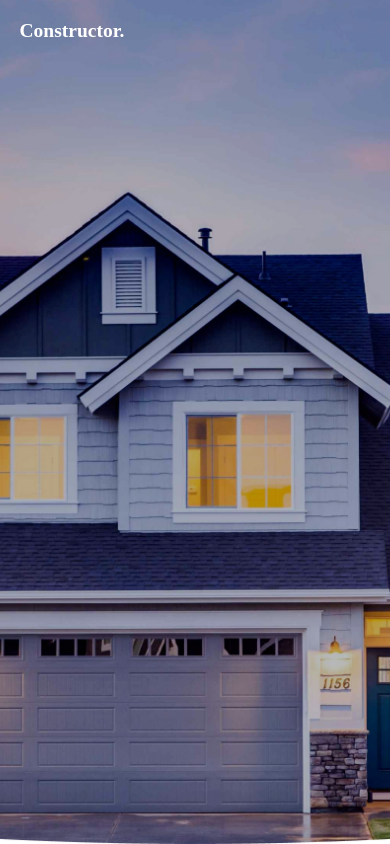
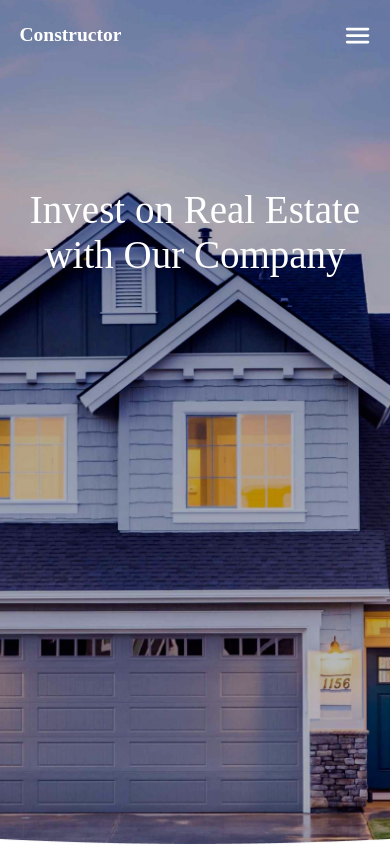
Before and after one commit to emily883/RealState, a React (Vite) app: page / in a window 390 px wide. Built offline with nearby package versions, Linux system fonts and the light colour scheme.

Commit message:
Header Done and responsive falta menu :v

```diff
--- a/_variables.scss
+++ b/_variables.scss
@@ -11,7 +11,5 @@ $FontFamily: 'Roboto';
 // BreakPoints
 
 $breakpoints: (
-  'phone': 640px,
-  'tablet': 768px,
-  'desktop': 1024px,
+  'small': 640px,
 ) !default;
--- a/package.json
+++ b/package.json
@@ -29,7 +29,6 @@
     "eslint-plugin-react": "^7.32.2",
     "prettier": "^2.8.4",
     "react": "^18.2.0",
-    "react-bootstrap": "^2.7.2",
     "react-dom": "^18.2.0"
   },
   "devDependencies": {
--- a/src/Layouts/Header/Header.module.scss
+++ b/src/Layouts/Header/Header.module.scss
@@ -1,8 +1,8 @@
 @use '../../../variables' as v;
-// @use "sass:map";
+@use '../../../mixing.scss' as m;
+@use 'sass:map';
 
-// $Phone: map.get(v.$breakpoints, "phone");
-// $desktop: map.get(v.$breakpoints, "desktop");
+$small: map.get(v.$breakpoints, 'small');
 
 $assetPath: '../../assets/';
 
@@ -20,8 +20,48 @@ $assetPath: '../../assets/';
 .CenterInfo {
   display: flex;
   flex-direction: column;
+  align-items: center;
+  color: v.$ColorWhite;
+  margin: 35vw 0vw;
 
-  .Info {
-    display: flex;
+  @include m.break($small) {
+    margin: 5vw 0vw;
+  }
+
+  .RealEstateButton {
+    display: none;
+
+    @include m.break($small) {
+      display: flex;
+    }
   }
 }
+
+.WelcomeTitle {
+  font-size: 10vw;
+  text-align: center;
+
+  @include m.break($small) {
+    font-size: 4.5vw;
+    margin: 5vw;
+  }
+}
+
+.Info {
+  display: flex;
+  margin: 5vw;
+}
+
+.Direction,
+.PhoneNumber,
+.Email {
+  display: none;
+
+  @include m.break($small) {
+    display: flex;
+    align-items: center;
+    span {
+      margin: 0vw 5vw 0vw 2vw;
+    }
+  }
+}
--- a/src/Layouts/Header/Header.tsx
+++ b/src/Layouts/Header/Header.tsx
@@ -1,39 +1,39 @@
 import NavBar from '../../components/Navbar/Navbar';
 import style from './Header.module.scss';
 import React from 'react';
-// import NearMeRoundedIcon from '@mui/icons-material/NearMeRounded';
-// import LocalPhoneRoundedIcon from '@mui/icons-material/LocalPhoneRounded';
-// import EmailRoundedIcon from '@mui/icons-material/EmailRounded';
+import NearMeRoundedIcon from '@mui/icons-material/NearMeRounded';
+import LocalPhoneRoundedIcon from '@mui/icons-material/LocalPhoneRounded';
+import EmailRoundedIcon from '@mui/icons-material/EmailRounded';
 
 export default function Header() {
   return (
     <div className={style.HeaderContainer}>
       <div className={style.BackgroundImage}>
         <NavBar />
-        {/* <div className={style.CenterInfo}>
-          <div>
+        <div className={style.CenterInfo}>
+          <div className={style.RealEstateButton}>
             <span>Real Estate</span>
           </div>
-          <div>
+          <div className={style.WelcomeTitle}>
             <span>Invest on Real Estate with Our Company</span>
           </div>
           <div>
             <div className={style.Info}>
-              <div>
+              <div className={style.Direction}>
                 <NearMeRoundedIcon />
                 <span>225 S 1st St Brooklyn, NY 11211</span>
               </div>
-              <div>
+              <div className={style.PhoneNumber}>
                 <LocalPhoneRoundedIcon />
                 <span>(929) 356-0147</span>
               </div>
-              <div>
+              <div className={style.Email}>
                 <EmailRoundedIcon />
                 <span>anEmail@gmail.com</span>
               </div>
             </div>
           </div>
-        </div> */}
+        </div>
       </div>
     </div>
   );
--- a/src/components/Navbar/Navbar.module.scss
+++ b/src/components/Navbar/Navbar.module.scss
@@ -2,15 +2,14 @@
 @use '../../../mixing.scss' as m;
 @use 'sass:map';
 
-$Phone: map.get(v.$breakpoints, 'phone');
-$desktop: map.get(v.$breakpoints, 'desktop');
+$small: map.get(v.$breakpoints, 'small');
 
 .NavBarContainer {
   display: flex;
   justify-content: space-between;
   align-items: center;
 
-  @include m.break($desktop) {
+  @include m.break($small) {
     color: v.$ColorWhite;
     display: flex;
     align-items: center;
@@ -27,7 +26,7 @@ $desktop: map.get(v.$breakpoints, 'desktop');
   font-size: 5vw;
   font-weight: bold;
 
-  @include m.break($desktop) {
+  @include m.break($small) {
     display: flex;
     align-items: center;
     margin: 0vw 0vw 0vw 1vw;
@@ -43,15 +42,20 @@ $desktop: map.get(v.$breakpoints, 'desktop');
 .Menuitem {
   display: flex;
 
-  @include m.break($desktop) {
+  @include m.break($small) {
     display: none;
   }
 }
 
-.ButtonPhone {
+.ButtonPhoneContainer {
   padding: 0px;
   min-width: none;
   color: v.$ColorWhite;
+
+  .ButtonPhone {
+    font-size: 8vw;
+    margin-top: 5vw;
+  }
 }
 
 .Button {
@@ -65,12 +69,12 @@ $desktop: map.get(v.$breakpoints, 'desktop');
 .NavButtons {
   display: none;
 
-  @include m.break($desktop) {
+  @include m.break($small) {
     display: flex;
   }
 
   button {
-    @include m.break($desktop) {
+    @include m.break($small) {
       display: flex;
       margin: 0vw 1vw 0vw 1vw;
     }
@@ -80,7 +84,7 @@ $desktop: map.get(v.$breakpoints, 'desktop');
 .Button {
   display: none;
 
-  @include m.break($desktop) {
+  @include m.break($small) {
     display: flex;
   }
 }
--- a/src/components/Navbar/Navbar.tsx
+++ b/src/components/Navbar/Navbar.tsx
@@ -4,10 +4,9 @@ import MenuItem from '@mui/material/MenuItem';
 import Menu from '@mui/material/Menu';
 import Button from '@mui/material/Button';
 import style from './Navbar.module.scss';
-import Navbar from 'react-bootstrap/Navbar';
-import Nav from 'react-bootstrap/Nav';
+import Fade from '@mui/material/Fade';
 
-export default function NavBar() {
+export default function Navbar() {
   const [anchorEl, setAnchorEl] = useState<null | HTMLElement>(null);
   const open = Boolean(anchorEl);
   const handleClick = (event: React.MouseEvent<HTMLButtonElement>) => {
@@ -20,8 +19,7 @@ export default function NavBar() {
   return (
     <div className={style.NavBarContainer}>
       <div className={style.Constructor}>
-        <div className={style.Menuitem}></div>
-        <span>Constructor.</span>
+        <span>Constructor</span>
       </div>
       <div className={style.NavButtons}>
         <button className={style.Button}>About</button>
@@ -32,7 +30,35 @@ export default function NavBar() {
       <div>
         <button className={style.Button}>Get in Touch</button>
       </div>
-      <div className={style.Menuitem}></div>
+      <div className={style.Menuitem}>
+        <Button
+          className={style.ButtonPhoneContainer}
+          aria-controls={open ? 'basic-menu' : undefined}
+          aria-haspopup="true"
+          aria-expanded={open ? 'true' : undefined}
+          onClick={handleClick}
+          id="menu-button"
+        >
+          <MenuRoundedIcon className={style.ButtonPhone} />
+        </Button>
+        <Menu
+          id="basic-menu"
+          anchorEl={anchorEl}
+          open={open}
+          onClose={handleClose}
+          TransitionComponent={Fade}
+          transitionDuration={500}
+          MenuListProps={{
+            'aria-labelledby': 'basic-button',
+          }}
+        >
+          <MenuItem onClick={handleClose}>About</MenuItem>
+          <MenuItem onClick={handleClose}>Services</MenuItem>
+          <MenuItem onClick={handleClose}>Reviews</MenuItem>
+          <MenuItem onClick={handleClose}>Contacts</MenuItem>
+          <MenuItem onClick={handleClose}>Get in Touch</MenuItem>
+        </Menu>
+      </div>
     </div>
   );
 }
```
Also changed, not shown: 1 other file (tests, documents, lock files or other folders).
